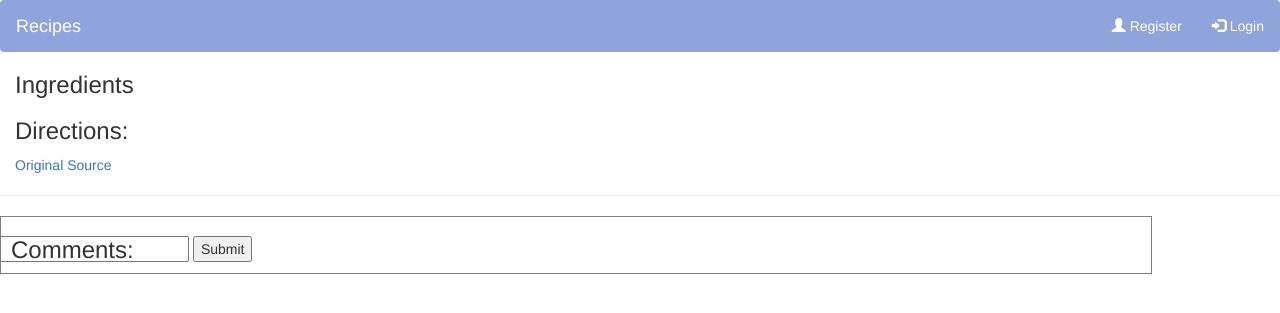
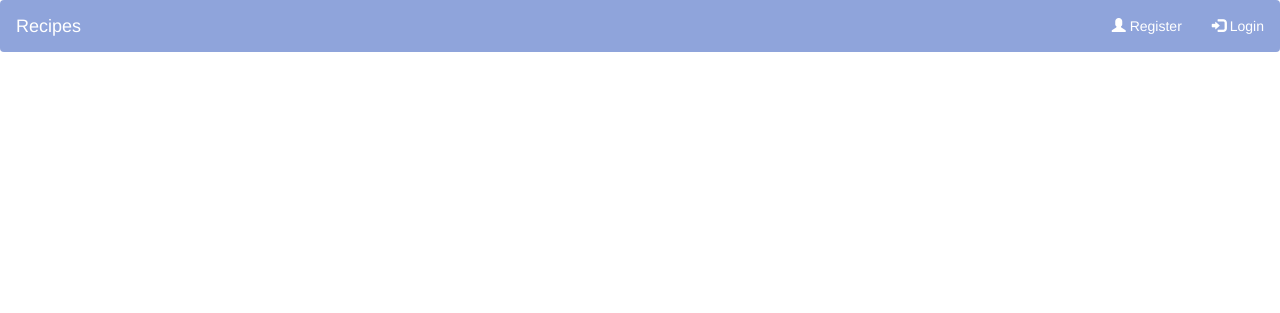
Before and after one commit to jiaqifengg/460-project, a Flask app: template templates/recipe.html in a window 1280 px wide. Shown: the top 313 px of the page. Run offline with Flask 2, Linux system fonts and the light colour scheme; the template is opened without the code that fills it, so the values that code supplies are empty; some libraries are stand-ins or nearby versions.

Commit message:
Revest merge change

```diff
--- a/project-report/create.sql
+++ b/project-report/create.sql
@@ -13,8 +13,8 @@ CREATE TABLE IF NOT EXISTS comments(
     FOREIGN KEY (recipeid) REFERENCES recipes(recipeid)
 );
 
-COPY recipes(recipeid, title, ingredients, directions, from_source, from_link, ner)
-FROM 'project-report\recipes.csv'
+COPY persons(first_name, last_name, dob, email)
+FROM 'C:...\CSE 460\Project\460-project\460-project\project-report\recipes.csv'
 DELIMITER ','
 CSV HEADER;
 
--- a/templates/recipe.html
+++ b/templates/recipe.html
@@ -16,19 +16,6 @@
       #myId {
         background-color: #8fa4db;
       }
-      #ingredient-list, #directions-list, #source, h1{
-        padding-left: 15px;
-      }
-      #comments-area{
-        border: 1px solid grey;
-        position: fixed;
-        width: 90%;
-      }
-      #the-comment{
-        padding-left: 5px;
-        border: 1px solid grey;
-        width: 900px;
-      }
     </style>
 </head>
 <body>
@@ -45,46 +32,6 @@
             </div>
         </nav>
     </div>
-    <div id='the-recipe'>
-      <h1>{{ title }}</h1>
-      <div id='ingredient-list'>
-        <h3> Ingredients </h3>
-        <ul style="list-style-type:none;">
-          {% for ingredient in ingredients_list %}
-          <li> {{ ingredient }} </li>
-          {% endfor %}
-        </ul>
-      </div>
-      <div id='directions-list'>
-        <h3>Directions:</h3>
-        <ul style="list-style-type:none;">
-          {% for direction in directions_list %}
-          <li> {{ direction }} </li>
-          {% endfor %}
-        </ul>
-      </div>
-    </div>
-    <div id='source'>
-      <a href="{ original }">Original Source</a>
-    </div>
-    <hr>
-    <div id='comments-area'>
-      <h3 style="padding-left: 10px;">Comments:</h3>
-        <ul style="list-style-type:none;">
-          {% for comment in comments_list %}
-          <div id='the-comment'>
-            <b><p>{ comment[0] }:</p></b><br>
-            <p>{ comment[1] }</p>
-          </div>
-          {% endfor %}
-        </ul>
-    </div>
-    <br>
-    <div id='comments-form'>
-      <form id='comment-form' action='/comment/{ id }' method='POST'>
-        <input id='comment-field' type='text' name='comment'>
-        <input type='submit' type='Submit' value='Submit'>
-      </form>
-    </div>
+
 </body>
 </html>
--- a/templates/recipeList.html
+++ b/templates/recipeList.html
@@ -45,10 +45,10 @@
     </div>
     <h1>{{ total_recipes }} Recipes Available</h1>
     <div id="the_recipes"></div>
-      <ul style="list-style-type:none;">
+      <ul style="list-style-type:none;"">
           {% for recipeid in recipe_list %}
             <div id='recipe-block'>
-              <a href="/recipe/{{ recipeid[0] }}">{{ recipeid[1] }}</a>
+              <li><a href="/recipe/{{ recipeid[0] }}"">{{ recipeid[1] }}</a></li>
             </div>
           {% endfor %}
       </ul>
```
Also changed, not shown: database/databaseModule.py (+8 -1 lines), templates/login.html (indentation only).
